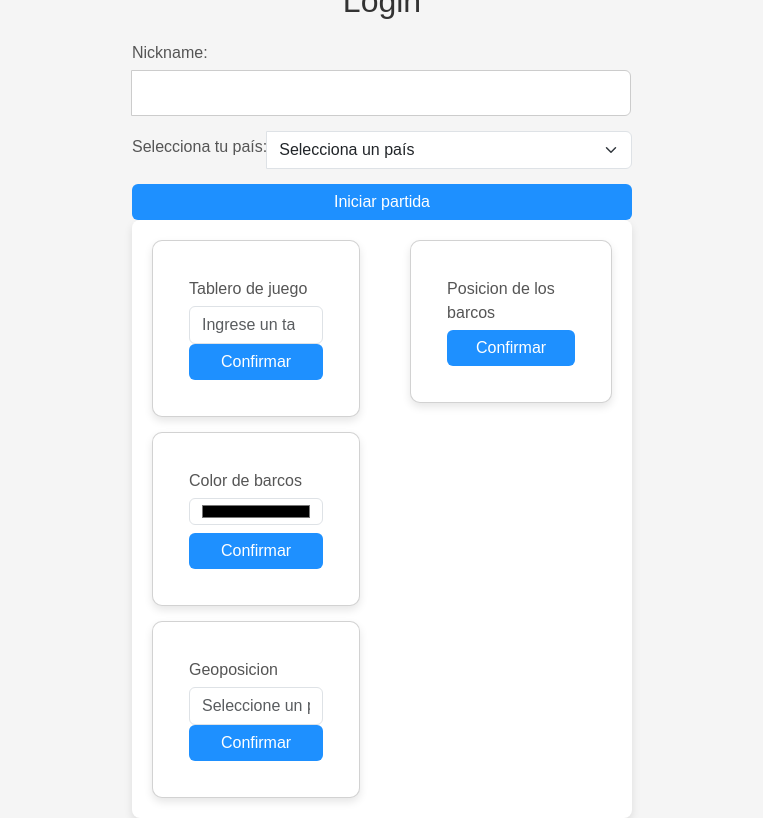
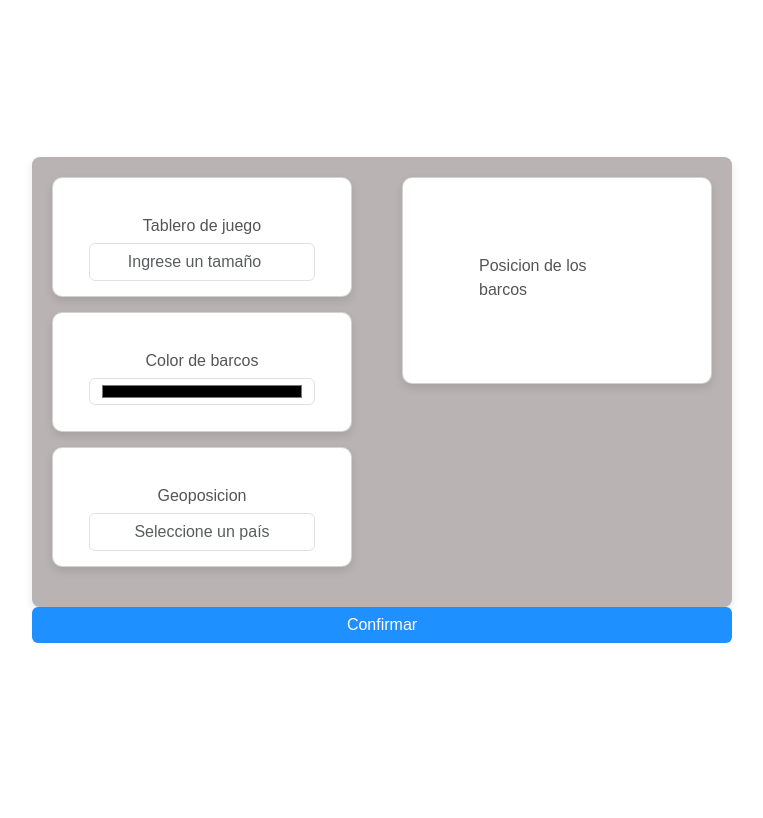
Before and after one commit to Antuag/navalBattle, a plain HTML site: page index.html in a window 1280 px wide. Both pictures are taken after a click on the button "Iniciar partida". Shown: the whole page, without its empty margins (258-1021 px from the left). Drawn offline with nearby package versions, Linux system fonts and the light colour scheme; no server answers.

Commit message:
Se crea el modelo Tablero.js para guardar la info del color, tamaño y geoposicion, falta agregar la ubicacion de los barcos en este modelo

```diff
--- a/index.html
+++ b/index.html
@@ -15,6 +15,5 @@
   </head>
   <body>
     <div id="container"></div>
-    <div id="container2"></div>
   </body>
 </html>
--- a/src/controllers/App.js
+++ b/src/controllers/App.js
@@ -1,8 +1,8 @@
 import Utils from "./Utils.js";
 import { Usuario } from "../models/Usuario.js";
 import { login } from "./login.js";
-import { cargarPuntajes } from "./ranking.js"
-
+import { cargarPuntajes } from "./ranking.js";
+import { Tablero } from "../models/Tablero.js";
 class App {
   static async main() {
     const container = document.getElementById("container");
@@ -10,6 +10,7 @@ class App {
     login();
     App.crearUsuario();
   }
+
   static crearUsuario() {
     let btnIniciar = document.getElementById("btnIniciar");
     btnIniciar.addEventListener("click", async () => {
@@ -18,8 +19,27 @@ class App {
       const puntaje = 0;
       const jugador = new Usuario(nickname, pais, puntaje);
       console.log(jugador);
-      await Utils.loadPage("src/views/opcionesJuego.html", container);
+      await Utils.loadPage("src/views/opcionesJuego.html", container, true);
+      App.crearTablero(); // Llamar a crearTablero después de cargar opcionesJuego.html
     });
+  }
+
+  static crearTablero() {
+    let btnConfirmar = document.getElementById("btnConfirmar");
+    if (btnConfirmar) {
+      // Validar que el botón exista
+      btnConfirmar.addEventListener("click", async () => {
+        const tamaño = document.getElementById("inTamaño").value;
+        const color = document.getElementById("colorBarcos").value;
+        const geoPosicion = document.getElementById("geoPosicion").value;
+        const tablero = new Tablero(tamaño, color, geoPosicion);
+        console.log(tablero);
+        await Utils.loadPage("src/views/ranking.html", container, true);
+        await cargarPuntajes();
+      });
+    } else {
+      console.error("btnConfirmar presenta error");
+    }
   }
 }
 
--- a/src/controllers/Utils.js
+++ b/src/controllers/Utils.js
@@ -1,6 +1,6 @@
 export default class Utils {
-    //borrar es booleano, si es true borra el contenido
-  static async loadPage(url, container,borrar) {
+  //borrar es booleano, si es true borra el contenido
+  static async loadPage(url, container, borrar) {
     try {
       const response = await fetch(url);
       if (!response.ok) {
@@ -8,15 +8,12 @@ export default class Utils {
       }
       const html = await response.text();
       if (container) {
-        if(borrar){
-            console.log(borrar,url);
-
-          container.innerHTML="";
+        if (borrar) {
+          container.innerHTML = "";
         }
-        let contenidoInterno=container.innerHTML;
-        contenidoInterno+=html;
+        let contenidoInterno = container.innerHTML;
+        contenidoInterno += html;
         container.innerHTML = contenidoInterno;
-
       }
     } catch (error) {
       console.error(error);
--- a/src/controllers/opcionesJuego.js
+++ /dev/null
@@ -1,5 +0,0 @@
-let tamaño = document.getElementById('confirmarT');
-
-tamaño.addEventListener('click', function () {
-
-});
--- /dev/null
+++ b/src/models/Tablero.js
@@ -0,0 +1,7 @@
+export class Tablero {
+  constructor(tamañoTablero, colorBarcos, geoPosicion) {
+    this.tamañoTablero = tamañoTablero;
+    this.colorBarcos = colorBarcos;
+    this.geoPosicion = geoPosicion;
+  }
+}
--- a/src/styles/opcionesJuego.css
+++ b/src/styles/opcionesJuego.css
@@ -1,14 +1,17 @@
 body {
   font-family: Arial, sans-serif;
-  background-color: #f5f5f5;
+  background-color: #ffffff;
   margin: 0;
   padding: 0;
 }
 
 .container {
   display: flex;
+  background-color: #b9b3b3;
+  width: 700px;
+  height: 450px;
   align-items: flex-start;
-  gap: 50px; /* Espacio entre las opciones y el tablero */
+  gap: 100px; /* Espacio entre las opciones y el tablero */
   padding: 20px;
 }
 
@@ -21,23 +24,21 @@ body {
 
 .custom-card {
   background-color: #ffffff;
+  width: 300px;
+  height: 120px;
   padding: 20px;
   border-radius: 10px;
   box-shadow: 0 4px 8px rgba(0, 0, 0, 0.1);
-}
-
-.board {
-  background-color: #e0e0e0;
-  width: 600px;
-  height: 400px;
-  border-radius: 10px;
-  display: flex;
-  align-items: center;
-  justify-content: center;
-  box-shadow: 0 4px 8px rgba(0, 0, 0, 0.2);
 }
 
 .btn-primary {
   background-color: #1e90ff;
   border: none;
 }
+
+.tablero {
+  background-color: #ffffff;
+  padding: 60px;
+  border-radius: 10px;
+  box-shadow: 0 4px 8px rgba(0, 0, 0, 0.1);
+}
--- a/src/views/opcionesJuego.html
+++ b/src/views/opcionesJuego.html
@@ -5,21 +5,14 @@
       <div class="card-body">
         <form>
           <div class="form-group">
-            <label>Tablero de juego</label>
+            <label class="text-center w-100">Tablero de juego</label>
             <input
               type="number"
               id="inTamaño"
-              class="form-control"
+              class="form-control text-center w-100"
               placeholder="Ingrese un tamaño"
             />
           </div>
-          <button
-            id="confirmarT"
-            type="submit"
-            class="btn btn-primary btn-block"
-          >
-            Confirmar
-          </button>
         </form>
       </div>
     </div>
@@ -28,16 +21,14 @@
       <div class="card-body">
         <form>
           <div class="form-group">
-            <label>Color de barcos</label>
+            <label class="text-center w-100">Color de barcos</label>
             <input
               type="color"
+              id="colorBarcos"
               class="form-control mb-2 color"
               value="#000000"
             />
           </div>
-          <button type="submit" class="btn btn-primary btn-block">
-            Confirmar
-          </button>
         </form>
       </div>
     </div>
@@ -46,33 +37,30 @@
       <div class="card-body">
         <form>
           <div class="form-group">
-            <label>Geoposicion</label>
+            <label class="text-center w-100">Geoposicion</label>
             <input
               type="text"
-              id="inputNumber"
-              class="form-control"
+              id="geoPosicion"
+              class="form-control text-center w-100"
               placeholder="Seleccione un país"
             />
           </div>
-          <button type="submit" class="btn btn-primary btn-block">
-            Confirmar
-          </button>
         </form>
       </div>
     </div>
   </div>
 
   <!-- Tablero -->
-  <div class="card custom-card">
+  <div class="card tablero">
     <div class="card-body">
       <form>
         <div class="form-group">
           <label>Posicion de los barcos</label>
         </div>
-        <button type="submit" class="btn btn-primary btn-block">
-          Confirmar
-        </button>
       </form>
     </div>
   </div>
+
 </div>
+
+<button id="btnConfirmar" type="submit" class="btn btn-primary btn-block">Confirmar</button>
```
